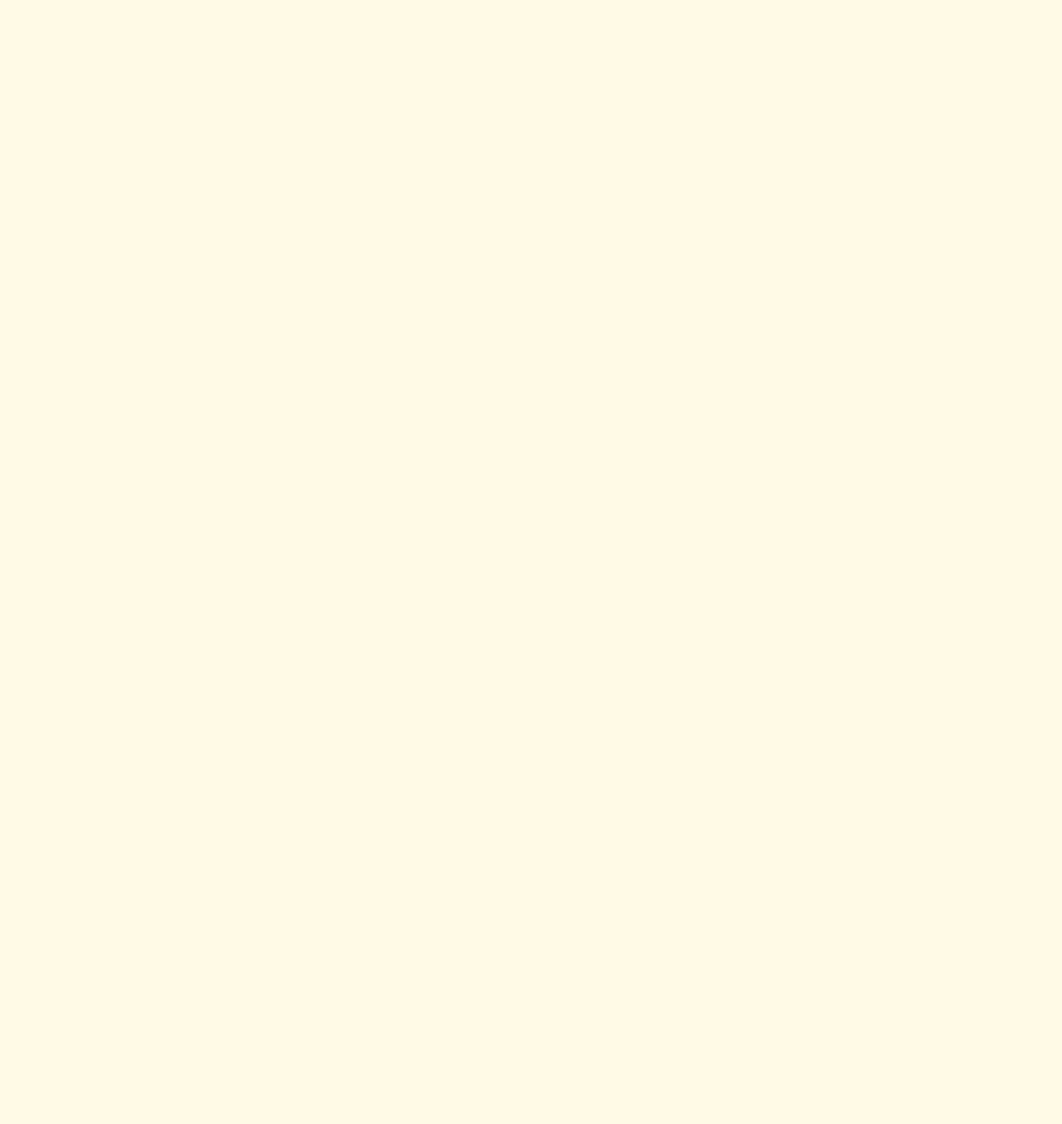
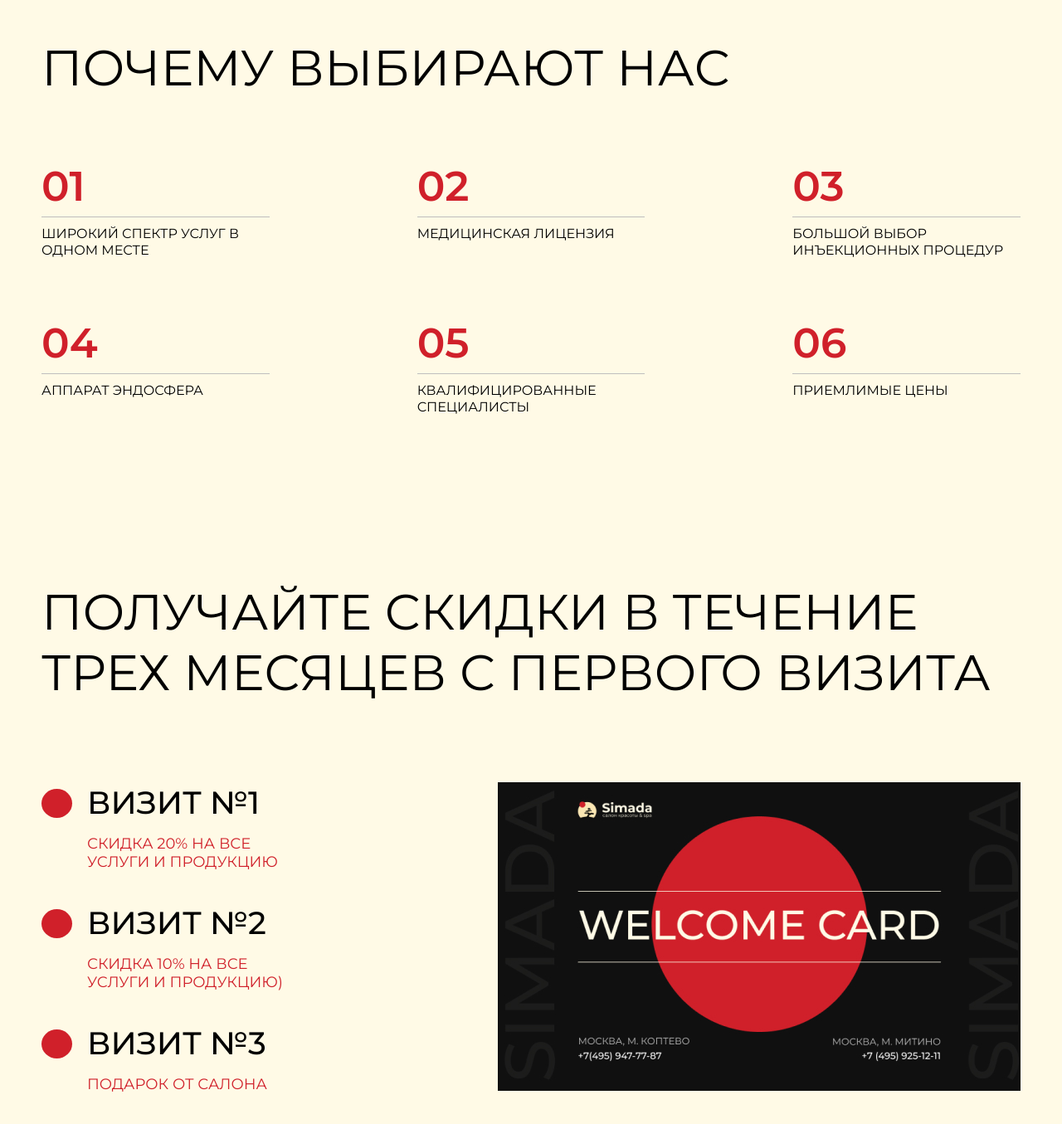
Before and after one commit to gg22hh/beauty, a React (Create React App) app: page / in a window 1280 px wide. Shown: the part 2387-3742 px from the top of the page at 83% size. Before the commit the page ends 2392 px from the top, so only its background shows below. Built offline with nearby package versions, Linux system fonts and the light colour scheme.

Commit message:
finished welcome and benefits sections

```diff
--- a/src/App.js
+++ b/src/App.js
@@ -1,7 +1,9 @@
 import "./App.scss";
 import { Banner } from "./components/Banner/Banner";
+import { Benefits } from "./components/Benefits/Benefits";
 import { Header } from "./components/Header/Header";
 import { Services } from "./components/Services/Services";
+import { Welcome } from "./components/Welcome/Welcome";
 
 function App() {
     return (
@@ -9,6 +11,8 @@ function App() {
             <Header />
             <Banner />
             <Services />
+            <Benefits />
+            <Welcome />
         </div>
     );
 }
--- /dev/null
+++ b/src/components/Benefits/Benefits.js
@@ -0,0 +1,21 @@
+import React from "react";
+import "./Benefits.scss";
+import { BenefitsItem } from "./components/BenefitsItem";
+import { benefits } from "../../shared/projectData";
+
+export const Benefits = () => {
+    const benefitsList = benefits.map((item) => {
+        return (
+            <BenefitsItem key={item.id} title={item.title} text={item.text} />
+        );
+    });
+
+    return (
+        <section className="benefits">
+            <div className="container">
+                <h2 className="benefits__title">почему выбирают нас</h2>
+                <div className="benefits__inner">{benefitsList}</div>
+            </div>
+        </section>
+    );
+};
--- /dev/null
+++ b/src/components/Benefits/Benefits.scss
@@ -0,0 +1,24 @@
+.benefits {
+    padding: 100px 0;
+    &__inner {
+        display: grid;
+        grid-template-columns: repeat(3, 1fr);
+        gap: 65px 178px;
+    }
+    &__title {
+        margin-bottom: 70px;
+    }
+    &__item {
+        &-title {
+            font-weight: 600;
+            color: #d0202a;
+            border-bottom: 1px solid #bebebe;
+            margin-bottom: 10px;
+        }
+        &-text {
+            font-size: 16px;
+            line-height: 20px;
+            text-transform: uppercase;
+        }
+    }
+}
--- /dev/null
+++ b/src/components/Benefits/components/BenefitsItem.js
@@ -0,0 +1,10 @@
+import React from "react";
+
+export const BenefitsItem = ({ title, text }) => {
+    return (
+        <div className="benefits__item">
+            <h1 className="benefits__item-title">{title}</h1>
+            <div className="benefits__item-text">{text}</div>
+        </div>
+    );
+};
--- a/src/components/Services/Services.scss
+++ b/src/components/Services/Services.scss
@@ -1,5 +1,5 @@
 .services {
-    padding: 130px 0;
+    padding: 100px 0;
     &__title {
         margin-bottom: 70px;
     }
--- /dev/null
+++ b/src/components/Welcome/Welcome.js
@@ -0,0 +1,40 @@
+import React from "react";
+import "./Welcome.scss";
+import welcomeImg from "../../shared/images/welcome.jpg";
+
+export const Welcome = () => {
+    return (
+        <section className="welcome">
+            <div className="container">
+                <h2 className="welcome__title">
+                    Получайте скидки в течение трех месяцев с первого визита
+                </h2>
+                <div className="welcome__inner">
+                    <ul className="welcome__info">
+                        <li className="welcome__item">
+                            <h3 className="welcome__item-title">Визит №1</h3>
+                            <div className="welcome__item-text">
+                                скидка 20% на все услуги и продукцию
+                            </div>
+                        </li>
+                        <li className="welcome__item">
+                            <h3 className="welcome__item-title">Визит №2</h3>
+                            <div className="welcome__item-text">
+                                скидка 10% на все услуги и продукцию)
+                            </div>
+                        </li>
+                        <li className="welcome__item">
+                            <h3 className="welcome__item-title">Визит №3</h3>
+                            <div className="welcome__item-text">
+                                Подарок от салона
+                            </div>
+                        </li>
+                    </ul>
+                    <div className="welcome__card">
+                        <img src={welcomeImg} alt="Welcome card" />
+                    </div>
+                </div>
+            </div>
+        </section>
+    );
+};
--- /dev/null
+++ b/src/components/Welcome/Welcome.scss
@@ -0,0 +1,39 @@
+.welcome {
+    padding: 100px 0;
+    &__title {
+        margin-bottom: 96px;
+    }
+    &__inner {
+        display: flex;
+        justify-content: space-between;
+        align-items: center;
+    }
+    &__info {
+        display: flex;
+        flex-direction: column;
+        gap: 40px;
+    }
+    &__item {
+        max-width: 300px;
+        padding-left: 55px;
+        position: relative;
+        &::before {
+            content: "";
+            position: absolute;
+            top: 6px;
+            left: 0;
+            width: 37px;
+            height: 35px;
+            background-color: #d0202a;
+            border-radius: 50%;
+        }
+        &-title {
+            margin-bottom: 15px;
+        }
+        &-text {
+            font-size: 18px;
+            text-transform: uppercase;
+            color: #d0202a;
+        }
+    }
+}
--- a/src/shared/projectData.js
+++ b/src/shared/projectData.js
@@ -82,3 +82,36 @@ export const services = [
         href: "/",
     },
 ];
+
+export const benefits = [
+    {
+        id: 1,
+        title: "01",
+        text: "широкий спектр услуг в одном месте",
+    },
+    {
+        id: 2,
+        title: "02",
+        text: "медицинская лицензия",
+    },
+    {
+        id: 3,
+        title: "03",
+        text: "большой выбор инъекционных процедур",
+    },
+    {
+        id: 4,
+        title: "04",
+        text: "Аппарат эндосфера",
+    },
+    {
+        id: 5,
+        title: "05",
+        text: "квалифицированные специалисты",
+    },
+    {
+        id: 6,
+        title: "06",
+        text: "приемлимые цены",
+    },
+];
```
Also changed, not shown: src/shared/images/welcome.jpg (added).
